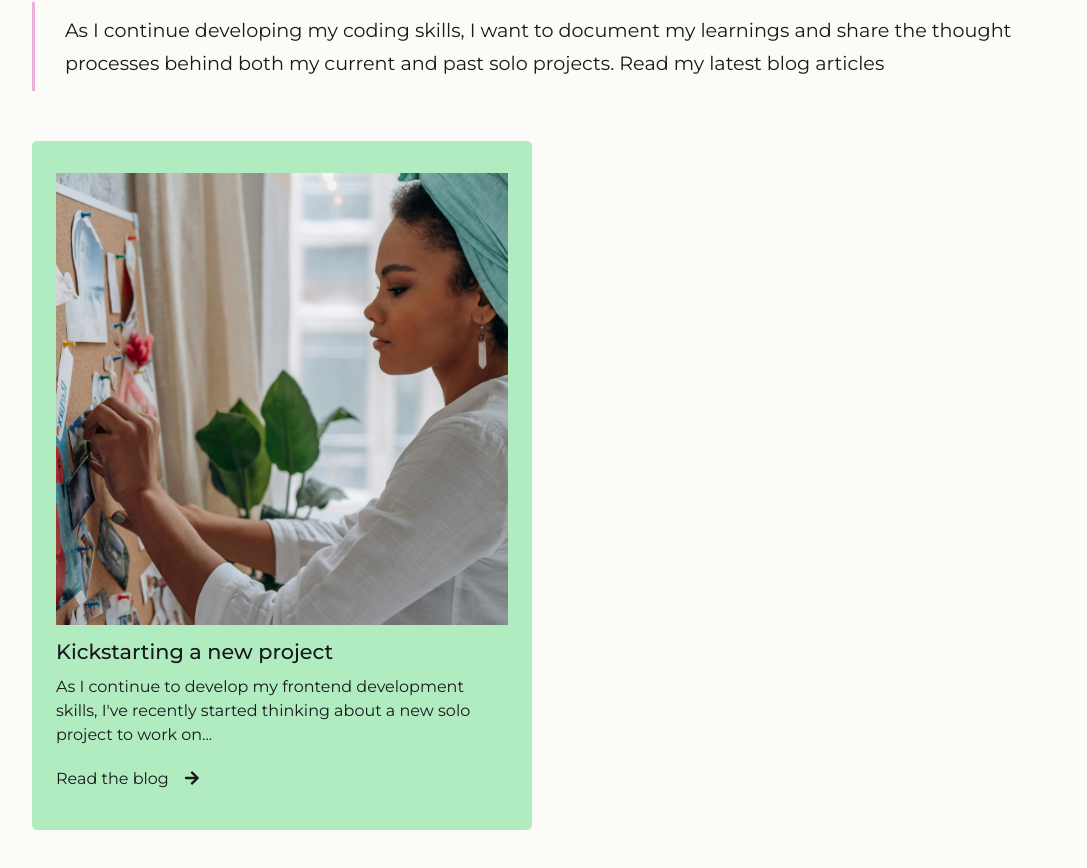
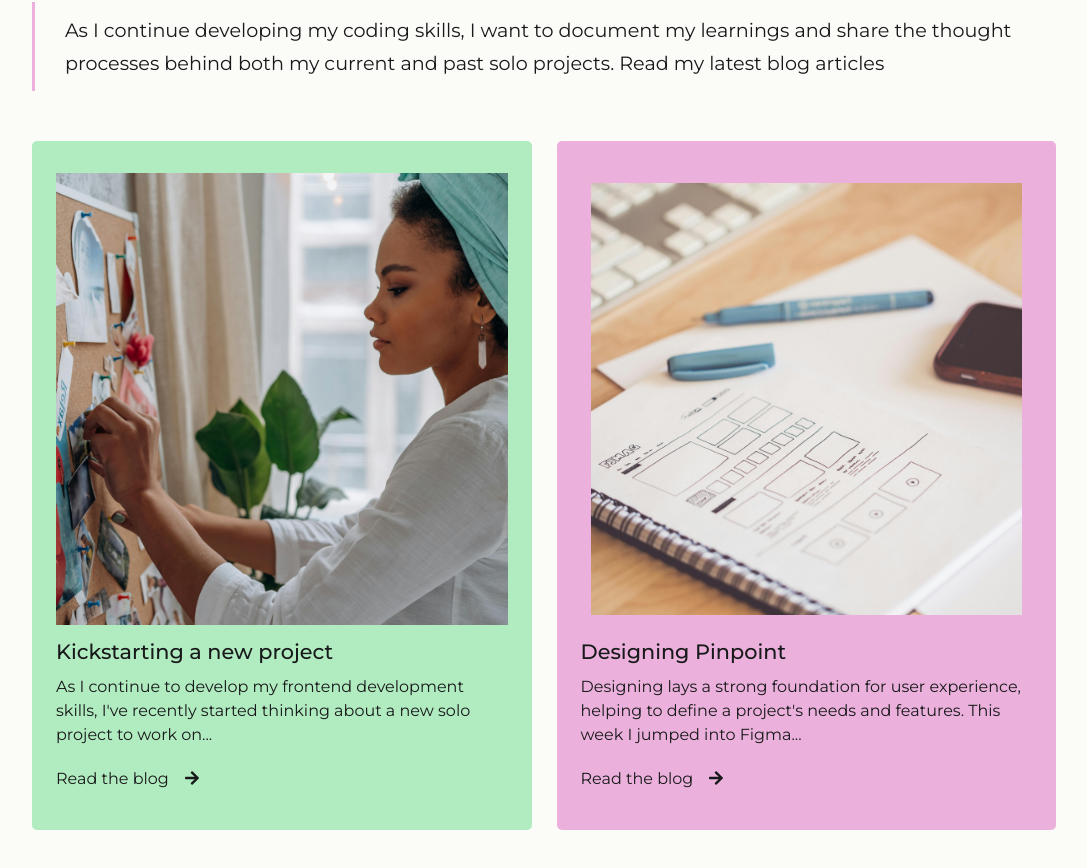
Before and after one commit to louiseka/portfolio, a React (Vite) app: page /blogs in a window 1280 px wide. Shown: the part 296-1164 px from the top of the page, without its empty margins (96-1183 px from the left). Built offline with nearby package versions, Linux system fonts and the light colour scheme.

Commit message:
Adding blog 2

```diff
--- a/src/App.jsx
+++ b/src/App.jsx
@@ -13,6 +13,7 @@ import Education from "./pages/About/Education"
 import Certifications from "./pages/About/Certifications"
 import Blogs from "./pages/Blogs/Blogs"
 import BlogOne from "./pages/Blogs/BlogOne"
+import BlogTwo from "./pages/Blogs/BlogTwo"
 
 
 function App() {
@@ -32,6 +33,7 @@ function App() {
           </Route>
           <Route path="blogs" element={<Blogs />} />
           <Route path="blogs/blog-one" element={<BlogOne />} />
+          <Route path="blogs/blog-two" element={<BlogTwo />} />
 
         </Route>
       </Routes>
--- a/src/blogdata.js
+++ b/src/blogdata.js
@@ -3,11 +3,22 @@ export const blogData = [
         id: "1",
         name: "Kickstarting a new project",
         shortDescription: "As I continue to develop my frontend development skills, I've recently started thinking about a new solo project to work on...",
-        longDescription: "As I continue to develop my frontend development skills, I've recently started thinking about a new solo project to work on. Pinpoint is a goal tracker...",
         thumbnailImg: "/assets/blog-imgs/moodboard.png",
         altText: "A lady pinning items to a moodboard.",
         gridPosition: "one",
         cardLayout: "normal",
         urlSlug: "blog-one"
+    },
+
+    {
+        id: "2",
+        name: "Designing Pinpoint",
+        shortDescription: "Designing lays a strong foundation for user experience, helping to define a project's needs and features. This week I jumped into Figma...",
+        thumbnailImg: "/assets/blog-imgs/wireframe.png",
+        altText: "A notepad with a hand drawn wireframe of a website.",
+        gridPosition: "two",
+        cardLayout: "wide",
+        urlSlug: "blog-two"
     }
+
 ]
--- /dev/null
+++ b/src/pages/Blogs/BlogTwo.jsx
@@ -0,0 +1,50 @@
+import { Link } from "react-router"
+import { FaArrowLeft } from "react-icons/fa"
+import { useEffect } from "react";
+
+export default function BlogTwo() {
+
+    useEffect(() => {
+        window.scrollTo(0, 0);
+    }, []);
+
+
+    return (
+        <main className="project-details">
+            <Link className="back-link" to={"/blogs"} title="An overview page of Louise Aldridge's blogs"><FaArrowLeft className="icon" />
+                Back to all blogs</Link>
+
+            <article className="blog-details" >
+                <h1 className="heading">Designing Pinpoint</h1>
+                <time className="small-text" dateTime="2025-01-31">31 January 2025</time>
+
+                <div id="imgs-section" className="project-imgs-section">
+                    <img className="project-img" src="/assets/blog-imgs/wireframe.png" alt="A notepad with a hand drawn wireframe of a website." />
+                    <img className="project-img" src="/assets/blog-imgs/wireframe-blocks.png" alt="A flat lay of element blocks being positioned for a website design." />
+                    <img className="project-img" src="/assets/blog-imgs/laptop-user.png" alt="A closeup of a person's hands typing on a laptop. There is paints and colouring pencils next to them." />
+                </div>
+
+                <p className="blog-text">Designing lays a strong foundation for user experience, helping to define a project's needs and features. </p>
+                <p className="blog-text">This week, I jumped into Figma and started designing Pinpoint. I haven't chosen a colour scheme yet, so this design focuses solely on the UI for different app stages.</p>
+
+
+                <h2>The Three Key UI Stages</h2>
+                <p className="blog-text">In the design, I focused on Pinpoint's three main stages - adding the first goal, filling out the goal form, and adding another goal. </p>
+                <img className="blog-img" src="/assets/blog-imgs/Pinpoint-ui-1.jpg" alt="A screenshot of Pinpoint's design showing a block that displays the text 'Get started and create your first goal'. " />
+                <p className="blog-text">Pinpoint's starting screen features a greyed-out block prompting the user to 'Get started and create [their] first goal.' Clicking this block opens a form for creating their first goal. </p>
+                <img className="blog-img" src="/assets/blog-imgs/Pinpoint-ui-2.jpg" alt="A screenshot of Pinpoint's design showing a block that displays a form that the user can fill out to create their goal. " />
+                <p className="blog-text">After filling out the form and clicking 'Create your goal,' the completed goal appears on screen, along with a second block prompting the user to 'Add another goal.' Just like in the first two stages of the app, clicking 'Add another goal' turns the block into a goal form, which, once completed, becomes a saved goal.</p>
+                <img className="blog-img" src="/assets/blog-imgs/Pinpoint-ui-3.jpg" alt="A screenshot of Pinpoint's design showing two blocks. One block is the user's first goal and the second is a prompt for the user to 'Add another goal'. " />
+                <p className="blog-text">These three designs focus solely on the actions required for the next block to appear on screen. This will help me next week when implementing the functions and conditional logic for each stage.</p>
+                <p className="blog-text">In the coming weeks, I will focus on user interactions and UI changes within the saved goal block. Additionally, Pinpoint includes goal filtering and color customisation. I haven't focused on the UI design yet, but I plan to soon.</p>
+
+
+                <h2>Final thoughts on this week</h2>
+                <p className="blog-text">Overall, this week was a great exercise in thinking through how I'll code the functionality of my designs. I believe everything I've designed is manageable and not too ambitious for a team of one.</p>
+                <p className="blog-text">Next week, I'll begin developing the functionality for the three stages of Pinpoint - and maybe even finish them.</p>
+            </article>
+        </main>
+    )
+
+
+}
```
